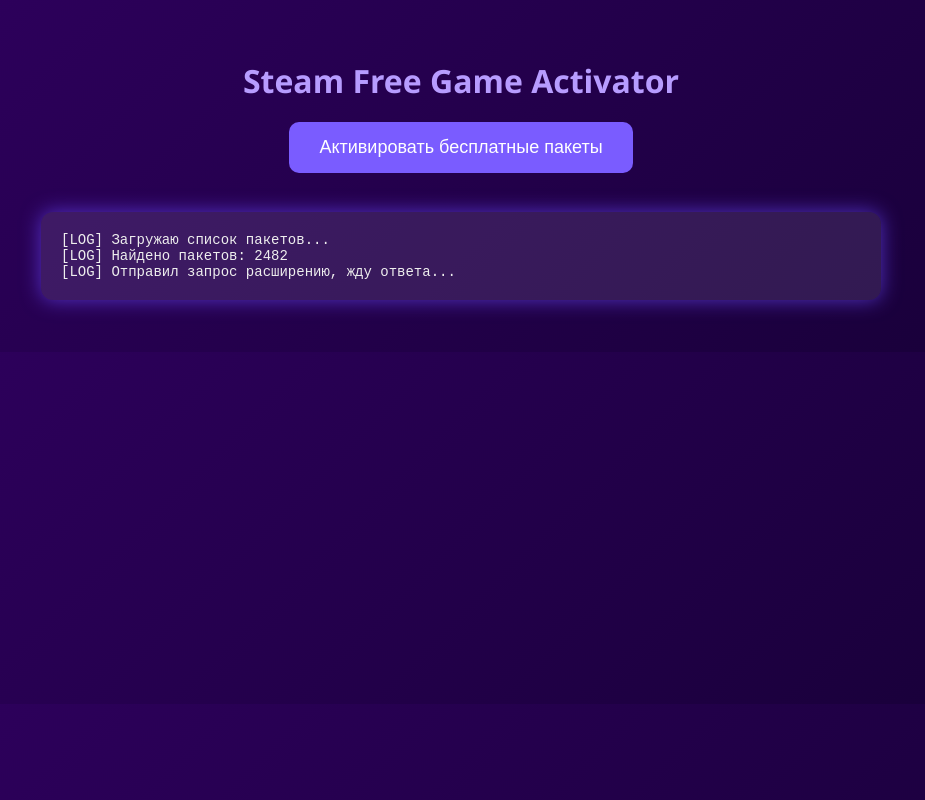
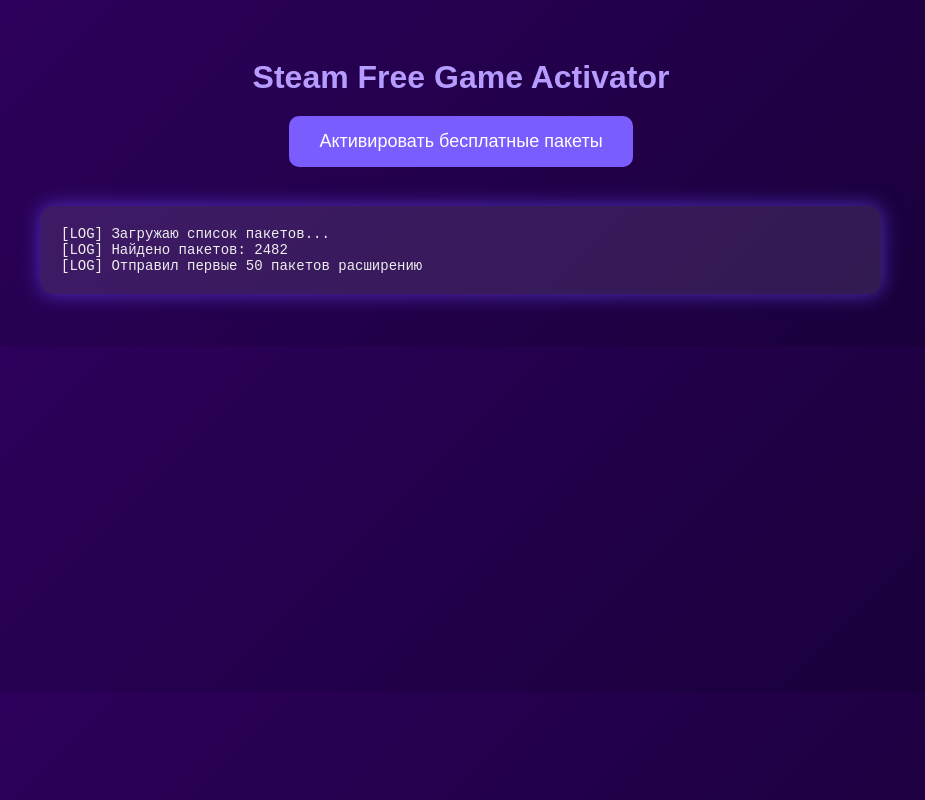
Before and after one commit to Davuksl/SteamGamesAdder, a plain HTML site: page index.html in a window 1280 px wide. Both pictures are taken after a click on the button "Активировать бесплатные пакеты". Shown: the whole page, without its empty margins (179-1104 px from the left). Drawn offline with Linux system fonts and the light colour scheme.

Commit message:
Update index.html

```diff
--- a/index.html
+++ b/index.html
@@ -4,92 +4,43 @@
 <meta charset="UTF-8" />
 <title>Steam Free Game Adder</title>
 <style>
-    body {
-      background: linear-gradient(135deg, #2f005f, #170037);
-      color: #eee;
-      font-family: 'Segoe UI', Tahoma, Geneva, Verdana, sans-serif;
-      padding: 30px;
-      display: flex;
-      flex-direction: column;
-      align-items: center;
-    }
-    h1 {
-      color: #b79cff;
-      margin-bottom: 20px;
-    }
-    button {
-      background: #7a5cff;
-      border: none;
-      padding: 15px 30px;
-      border-radius: 10px;
-      color: white;
-      font-size: 18px;
-      cursor: pointer;
-      transition: background 0.3s;
-      margin-bottom: 25px;
-      user-select: none;
-    }
-    button:hover {
-      background: #5636b8;
-    }
-    pre {
-      background: rgba(255 255 255 / 0.1);
-      border-radius: 12px;
-      padding: 20px;
-      width: 90vw;
-      max-width: 800px;
-      max-height: 450px;
-      overflow-y: auto;
-      font-family: 'Courier New', monospace;
-      font-size: 14px;
-      box-shadow: 0 0 20px #6a48ffaa;
-      white-space: pre-wrap;
-    }
+  body{background:linear-gradient(135deg,#2f005f,#170037);color:#eee;font-family:sans-serif;padding:30px;display:flex;flex-direction:column;align-items:center}
+  h1{color:#b79cff;margin-bottom:20px}
+  button{background:#7a5cff;border:none;padding:15px 30px;border-radius:10px;color:#fff;font-size:18px;cursor:pointer;transition:background .3s;margin-bottom:25px;user-select:none}
+  button:hover{background:#5636b8}
+  pre{background:rgba(255 255 255 / 0.1);border-radius:12px;padding:20px;width:90vw;max-width:800px;max-height:450px;overflow-y:auto;font-family:monospace;font-size:14px;box-shadow:0 0 20px #6a48ffaa;white-space:pre-wrap}
 </style>
 </head>
 <body>
 <h1>Steam Free Game Activator</h1>
 <button id="startBtn">Активировать бесплатные пакеты</button>
 <pre id="log">[LOG] Waiting for action...\n</pre>
-
 <script>
-    const logEl = document.getElementById("log");
-
-    function log(text) {
-      logEl.textContent += text + "\n";
-      logEl.scrollTop = logEl.scrollHeight;
+const logEl=document.getElementById("log")
+function log(t){logEl.textContent+=t+"\n";logEl.scrollTop=logEl.scrollHeight}
+document.getElementById("startBtn").onclick=async()=>{
+  logEl.textContent=""
+  log("[LOG] Загружаю список пакетов...")
+  try{
+    const res=await fetch("https://davuksl.github.io/SteamGamesAdder/subids.txt")
+    const raw=await res.text()
+    const subids=Array.from(raw.matchAll(/Package (\d+)/g),m=>Number(m[1]))
+    if(!subids.length){log("[ERROR] Не найдено ни одного package id");return}
+    log("[LOG] Найдено пакетов: "+subids.length)
+    const limited=subids.slice(0,50)
+    window.postMessage({type:"STEAM_ADD",subids:limited},"*")
+    log("[LOG] Отправил первые 50 пакетов расширению")
+  }catch(e){
+    log("[ERROR] Не удалось загрузить subids.txt")
   }
-
-    document.getElementById("startBtn").onclick = async () => {
-      logEl.textContent = "";
-      log("[LOG] Загружаю список пакетов...");
-      try {
-        const res = await fetch("https://davuksl.github.io/SteamGamesAdder/subids.txt");
-        const raw = await res.text();
-        const subids = Array.from(raw.matchAll(/Package (\d+)/g), m => Number(m[1]));
-
-        if (!subids.length) {
-          log("[ERROR] Не найдено ни одного package id");
-          return;
 }
-        log(`[LOG] Найдено пакетов: ${subids.length}`);
-
-        // Отправляем сообщение расширению
-        window.postMessage({ type: "STEAM_ADD", subids }, "*");
-        log("[LOG] Отправил запрос расширению, жду ответа...");
-      } catch (e) {
-        log("[ERROR] Не удалось загрузить subids.txt");
-        console.error(e);
+window.addEventListener("message",e=>{
+  if(e.data.type==="STEAM_ADD_RESULT"&&e.data.results){
+    e.data.results.forEach(({subid,status})=>{
+      log(new Date().toLocaleTimeString()+` Package ${subid} - ${status}`)
+    })
   }
-    };
-
-    window.addEventListener("message", (e) => {
-      if (e.data.type === "STEAM_ADD_RESULT" && e.data.results) {
-        e.data.results.forEach(({ subid, status }) => {
-          log(`[${new Date().toLocaleTimeString()}] Package ${subid} - ${status}`);
-        });
-      }
-    });
+})
 </script>
 </body>
 </html>
```
Lines whose indentation alone changed are shown as unchanged.
